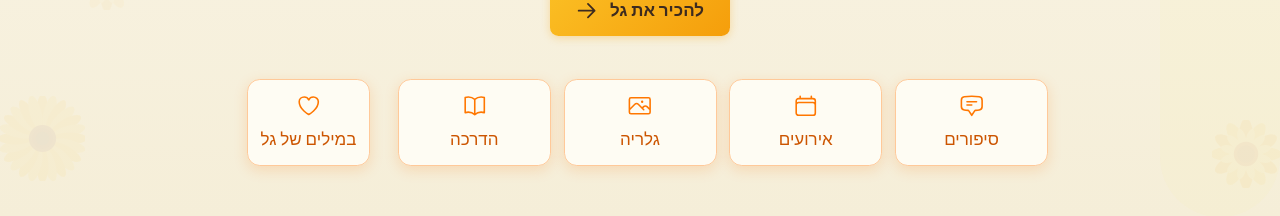
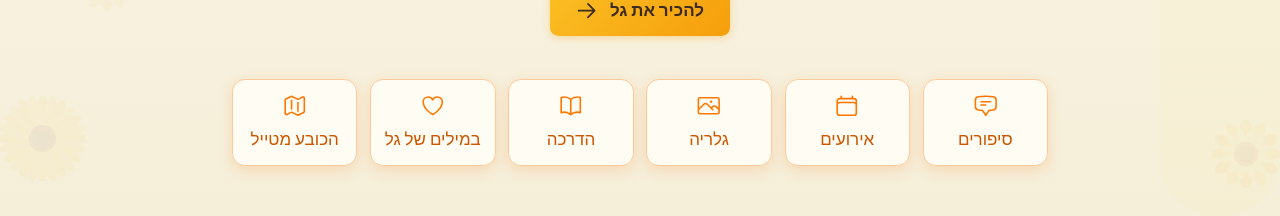
Before and after one commit to Eliaddr119/remember-gal, a Next.js app: page / in a window 1280 px wide. Shown: the part 1094-1310 px from the top of the page. Built offline with nearby package versions, Linux system fonts and the light colour scheme.

Commit message:
added traveling hat links to homepage

```diff
--- a/src/app/page.tsx
+++ b/src/app/page.tsx
@@ -78,19 +78,20 @@ export default function Home() {
 
           {/* Quick Links */}
           <nav aria-label="קישורים מהירים" className="mt-10 max-w-3xl mx-auto">
-            <div className="grid grid-cols-2 md:grid-cols-5 gap-3">
+            <div className="grid grid-cols-2 md:grid-cols-3 lg:grid-cols-6 gap-3">
               {[
                 { href: "/stories", label: "סיפורים", description: "קראו סיפורים וזיכרונות מחברים ומשפחה", icon: "M7.5 8.25h9m-9 3H12m-9.75 1.51c0 1.6 1.123 2.994 2.707 3.227 1.129.166 2.27.293 3.423.379.35.026.67.21.865.501L12 21l2.755-4.133a1.14 1.14 0 0 1 .865-.501 48.172 48.172 0 0 0 3.423-.379c1.584-.233 2.707-1.626 2.707-3.228V6.741c0-1.602-1.123-2.995-2.707-3.228A48.394 48.394 0 0 0 12 3c-2.392 0-4.744.175-7.043.513C3.373 3.746 2.25 5.14 2.25 6.741v6.018Z" },
                 { href: "/events", label: "אירועים", description: "צפו באירועים וטקסים לזכותה של גל", icon: "M6.75 3v2.25M17.25 3v2.25M3 18.75V7.5a2.25 2.25 0 0 1 2.25-2.25h13.5A2.25 2.25 0 0 1 21 7.5v11.25m-18 0A2.25 2.25 0 0 0 5.25 21h13.5A2.25 2.25 0 0 0 21 18.75m-18 0v-7.5A2.25 2.25 0 0 1 5.25 9h13.5A2.25 2.25 0 0 1 21 11.25v7.5" },
                 { href: "/gallery", label: "גלריה", description: "צפו בתמונות ורגעים מיוחדים", icon: "m2.25 15.75 5.159-5.159a2.25 2.25 0 0 1 3.182 0l5.159 5.159m-1.5-1.5 1.409-1.409a2.25 2.25 0 0 1 3.182 0l2.909 2.909m-18 3.75h16.5a1.5 1.5 0 0 0 1.5-1.5V6a1.5 1.5 0 0 0-1.5-1.5H3.75A1.5 1.5 0 0 0 2.25 6v12a1.5 1.5 0 0 0 1.5 1.5Zm10.5-11.25h.008v.008h-.008V8.25Zm.375 0a.375.375 0 1 1-.75 0 .375.375 0 0 1 .75 0Z" },
                 { href: "/education", label: "הדרכה", description: "חומרי הדרכה וחינוך לזכותה של גל", icon: "M12 6.042A8.967 8.967 0 0 0 6 3.75c-1.052 0-2.062.18-3 .512v14.25A8.987 8.987 0 0 1 6 18c2.305 0 4.408.867 6 2.292m0-14.25a8.966 8.966 0 0 1 6-2.292c1.052 0 2.062.18 3 .512v14.25A8.987 8.987 0 0 0 18 18a8.967 8.967 0 0 0-6 2.292m0-14.25v14.25" },
                 { href: "/posts", label: "במילים של גל", description: "פוסטים ששיתפה גל", icon: "M21 8.25c0-2.485-2.099-4.5-4.688-4.5-1.935 0-3.597 1.126-4.312 2.733-.715-1.607-2.377-2.733-4.313-2.733C5.1 3.75 3 5.765 3 8.25c0 7.22 9 12 9 12s9-4.78 9-12Z" },
-              ].map((link, i) => (
+                { href: "/traveling-hat", label: "הכובע מטייל", description: "הכובע של גל מטייל בעולם", icon: "M9 6.75V15m6-6v8.25m.503 3.498 4.875-2.437c.381-.19.622-.58.622-1.006V4.82c0-.836-.88-1.38-1.628-1.006l-3.869 1.934c-.317.159-.69.159-1.006 0L9.503 3.252a1.125 1.125 0 0 0-1.006 0L3.622 5.689C3.24 5.88 3 6.27 3 6.695V19.18c0 .836.88 1.38 1.628 1.006l3.869-1.934c.317-.159.69-.159 1.006 0l4.994 2.497c.317.158.69.158 1.006 0Z" },
+              ].map((link) => (
                 <Link
                   key={link.href}
                   href={link.href}
                   aria-label={`${link.label} - ${link.description}`}
-                  className={`group flex flex-col items-center gap-2 p-3 rounded-xl bg-ivory-50/90 hover:bg-sunflower-100 border border-earth-200 hover:border-sunflower-300 transition-all duration-300 shadow-warm hover:shadow-warm-lg ${i === 4 ? "col-start-1 col-end-3 mx-auto w-1/2 md:w-auto md:col-auto" : ""}`}
+                  className="group flex flex-col items-center gap-2 p-3 rounded-xl bg-ivory-50/90 hover:bg-sunflower-100 border border-earth-200 hover:border-sunflower-300 transition-all duration-300 shadow-warm hover:shadow-warm-lg"
                 >
                   <svg
                     xmlns="http://www.w3.org/2000/svg"
```
